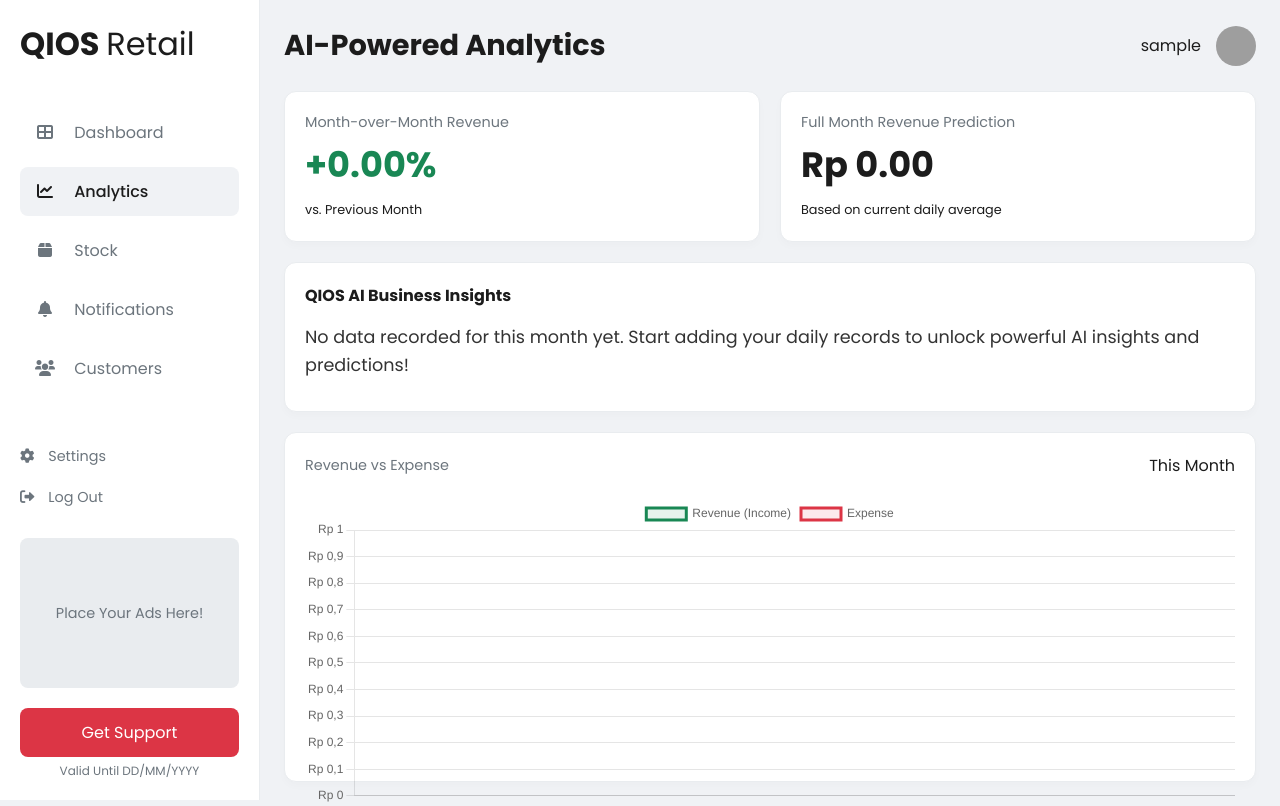
After one commit to buburbaritodiaduk/Quality-Integrated-Omni-System, a Django app: page /analytics/ in a window 1280 px wide. The commit adds this page. Run offline with Django 4.2, Linux system fonts and the light colour scheme; a user stored in the database is signed in; tables that the repository leaves empty hold one stand-in row (values such as "Sample post"); some libraries are stand-ins or nearby versions; grey boxes are pictures that could not be loaded.

Commit message:
AI Feature

```diff
--- a/main/urls.py
+++ b/main/urls.py
@@ -10,4 +10,6 @@ urlpatterns = [
     path('ajax/add_record/', views.add_record_view, name='add_record'),
     path('ajax/filter_dashboard/', views.filter_dashboard_view, name='filter_dashboard'),
     path('ajax/create_payment/', views.create_payment_view, name='create_payment'),
+    path('analytics/', views.analytics_view, name='analytics'),
+
 ]
--- a/main/views.py
+++ b/main/views.py
@@ -13,6 +13,82 @@ from django.db.models.functions import Coalesce
 import uuid
 import midtransclient
 from django.conf import settings
+from django.utils import timezone
+from django.db.models import Sum
+from .models import DailyRecord
+from decimal import Decimal
+import calendar
+import json
+
+def get_ai_advice(current_revenue, mom_change):
+    if current_revenue == 0:
+        return "No data recorded for this month yet. Start adding your daily records to unlock powerful AI insights and predictions!"
+
+    advice = ""
+    if mom_change > 20:
+        advice += "Fantastic! Your revenue is up significantly (over 20%) from last month. Keep up the momentum! Whatever you did last month, it's working."
+    elif mom_change > 0:
+        advice += f"Good progress. Your revenue is up {mom_change:.0f}% from last month. Keep pushing to grow your sales channels."
+    elif mom_change < -20:
+        advice += "Warning: Your revenue has dropped significantly (over 20%) this month. It's time to review your expenses, marketing strategy, or product offerings."
+    else:
+        advice += "Your revenue is stable, which is good. Now, let's look for new opportunities to grow. Consider running a promotion or engaging with customers on social media."
+
+    return advice
+
+@login_required
+def analytics_view(request):
+    today = timezone.now().date()
+    first_day_current_month = today.replace(day=1)
+
+    # === HITUNG DATA BULAN INI (TETAP SAMA) ===
+    current_month_data_qs = DailyRecord.objects.filter(date__gte=first_day_current_month)
+    current_revenue = current_month_data_qs.aggregate(total=Sum('income'))['total'] or Decimal('0.00')
+    # ... (Hitungan bulan lalu, MoM, prediksi, AI biarkan saja) ...
+    last_day_last_month = first_day_current_month - timezone.timedelta(days=1)
+    first_day_last_month = last_day_last_month.replace(day=1)
+    last_month_data = DailyRecord.objects.filter(date__range=[first_day_last_month, last_day_last_month])
+    last_month_revenue = last_month_data.aggregate(total=Sum('income'))['total'] or Decimal('0.00')
+    mom_change = 0
+    if last_month_revenue > 0: mom_change = ((current_revenue - last_month_revenue) / last_month_revenue) * 100
+    elif current_revenue > 0: mom_change = 100
+    days_in_month = calendar.monthrange(today.year, today.month)[1]
+    current_day_of_month = today.day
+    predicted_revenue = 0
+    if current_day_of_month > 0:
+        daily_avg = current_revenue / current_day_of_month
+        predicted_revenue = daily_avg * days_in_month
+    ai_advice = get_ai_advice(current_revenue, mom_change)
+
+    # === SIAPIN DATA BUAT CHART (BARU!) ===
+    # Ambil semua record bulan ini, diurutkan berdasarkan tanggal
+    chart_data = current_month_data_qs.order_by('date')
+
+    # Siapin list kosong buat nampung data chart
+    chart_labels = [] # Buat tanggal (sumbu X)
+    chart_revenue_data = [] # Buat pemasukan (sumbu Y)
+    chart_expense_data = [] # Buat pengeluaran (sumbu Y)
+
+    # Loop data harian dan masukin ke list
+    for record in chart_data:
+        chart_labels.append(record.date.strftime('%d %b')) # Format: "19 Oct"
+        chart_revenue_data.append(float(record.income)) # Chart.js butuh angka float
+        chart_expense_data.append(float(record.expense))
+
+    context = {
+        'current_revenue_formatted': f"Rp {current_revenue:,.2f}",
+        'mom_change': f"{mom_change:+.2f}",
+        'mom_change_value': mom_change,
+        'predicted_revenue_formatted': f"Rp {predicted_revenue:,.2f}",
+        'ai_advice': ai_advice,
+
+        # Kirim data chart ke template (convert ke JSON biar aman dibaca JS)
+        'chart_labels': json.dumps(chart_labels),
+        'chart_revenue_data': json.dumps(chart_revenue_data),
+        'chart_expense_data': json.dumps(chart_expense_data),
+    }
+
+    return render(request, 'main/analytics.html', context)
 
 @login_required
 def dashboard_view(request):
--- a/templates/base.html
+++ b/templates/base.html
@@ -24,6 +24,8 @@
     </div>
 
     <script src="https://cdn.jsdelivr.net/npm/flatpickr"></script>
+    <script src="https://cdn.jsdelivr.net/npm/chart.js"></script>
+
     {% block scripts %}{% endblock %}
 </body>
 </html>
--- /dev/null
+++ b/templates/main/analytics.html
@@ -0,0 +1,131 @@
+{% extends 'base.html' %}
+{% load static %}
+
+{% block title %}Analytics - QIOS Retail{% endblock %}
+
+{% block styles %}
+    <link rel="stylesheet" href="{% static 'css/style.css' %}">
+{% endblock %}
+
+{% block content %}
+    {% include 'main/sidebar.html' %}
+
+    <main class="main-content">
+        <header class="dashboard-header">
+            <div class="header-left">
+                <h2>AI-Powered Analytics</h2>
+            </div>
+            <div class="header-right">
+                <div class="user-profile">
+                    <span>{{ user.username }}</span>
+                    <img src="{% static 'images/logo-bisnis.png' %}" alt="Business Logo">
+                </div>
+            </div>
+        </header>
+
+        <div class="dashboard-grid" style="grid-template-columns: 1fr 1fr;">
+
+            <div class="card" style="grid-column: span 1;">
+                <p>Month-over-Month Revenue</p>
+                <h2 style="color: {% if mom_change_value < 0 %}#dc3545{% else %}#198754{% endif %};">
+                    {{ mom_change }}%
+                </h2>
+                <small>vs. Previous Month</small>
+            </div>
+
+            <div class="card" style="grid-column: span 1;">
+                <p>Full Month Revenue Prediction</p>
+                <h2>{{ predicted_revenue_formatted }}</h2>
+                <small>Based on current daily average</small>
+            </div>
+
+            <div class="card" style="grid-column: span 2; grid-row: span 1;">
+                <h4>QIOS AI Business Insights</h4>
+                <p style="font-size: 1.1rem; color: #333; margin-top: 15px; line-height: 1.6;">
+                    {{ ai_advice }}
+                </p>
+            </div>
+
+            <div class="card card-large" style="grid-column: span 2; height: 350px;"> <div class="card-header">
+                    <p>Revenue vs Expense</p>
+                    <span>This Month</span>
+                </div>
+                <canvas id="revenueExpenseChart"></canvas>
+            </div>
+
+        </div>
+    </main>
+{% endblock %}
+
+{% block scripts %}
+<script>
+document.addEventListener('DOMContentLoaded', function() {
+
+    // === KODE BARU UNTUK CHART ===
+    const ctx = document.getElementById('revenueExpenseChart').getContext('2d');
+
+    // Ambil data dari Django (yang udah di-JSON.stringify di views.py)
+    // Kita pake JSON.parse buat ngubah string JSON jadi array JavaScript asli
+    const chartLabels = JSON.parse('{{ chart_labels|safe }}');
+    const revenueData = JSON.parse('{{ chart_revenue_data|safe }}');
+    const expenseData = JSON.parse('{{ chart_expense_data|safe }}');
+
+    new Chart(ctx, {
+        type: 'line', // Bisa ganti 'bar' kalo mau grafik batang
+        data: {
+            labels: chartLabels, // Tanggal buat sumbu X
+            datasets: [
+                {
+                    label: 'Revenue (Income)',
+                    data: revenueData, // Data pemasukan
+                    borderColor: '#198754', // Warna ijo
+                    backgroundColor: 'rgba(25, 135, 84, 0.1)',
+                    tension: 0.1, // Bikin garis agak melengkung
+                    fill: true
+                },
+                {
+                    label: 'Expense',
+                    data: expenseData, // Data pengeluaran
+                    borderColor: '#dc3545', // Warna merah
+                    backgroundColor: 'rgba(220, 53, 69, 0.1)',
+                    tension: 0.1,
+                    fill: true
+                }
+            ]
+        },
+        options: {
+            responsive: true,
+            maintainAspectRatio: false, // Biar tingginya nurut sama parent div
+            scales: {
+                y: {
+                    beginAtZero: true,
+                    ticks: {
+                        // Format angka di sumbu Y jadi "Rp ..."
+                        callback: function(value, index, values) {
+                            return 'Rp ' + value.toLocaleString('id-ID');
+                        }
+                    }
+                }
+            },
+            plugins: {
+                tooltip: {
+                    callbacks: {
+                        label: function(context) {
+                            let label = context.dataset.label || '';
+                            if (label) {
+                                label += ': ';
+                            }
+                            if (context.parsed.y !== null) {
+                                label += 'Rp ' + context.parsed.y.toLocaleString('id-ID');
+                            }
+                            return label;
+                        }
+                    }
+                }
+            }
+        }
+    });
+
+});
+</script>
+{% endblock %}
--- a/templates/main/dashboard.html
+++ b/templates/main/dashboard.html
@@ -24,7 +24,7 @@
             </div>
             <div class="header-right">
                 <div class="user-profile">
-                    <span>{{ user.username|capfirst }}</span>
+                    <span>{{ user.username }}</span>
                     <img src="{% static 'images/logo-bisnis.png' %}" alt="Business Logo">
                 </div>
             </div>
--- a/templates/main/sidebar.html
+++ b/templates/main/sidebar.html
@@ -5,8 +5,12 @@
     </div>
     <nav class="sidebar-nav">
         <ul>
-            <li class="active"><a href="{% url 'dashboard' %}"><i class="fas fa-th-large"></i> Dashboard</a></li>
-            <li><a href="#"><i class="fas fa-chart-line"></i> Analytics</a></li>
+            <li {% if request.resolver_match.url_name == 'dashboard' %}class="active"{% endif %}>
+                <a href="{% url 'dashboard' %}"><i class="fas fa-th-large"></i> Dashboard</a>
+            </li>
+            <li {% if request.resolver_match.url_name == 'analytics' %}class="active"{% endif %}>
+                <a href="{% url 'analytics' %}"><i class="fas fa-chart-line"></i> Analytics</a>
+            </li>
             <li><a href="#"><i class="fas fa-box"></i> Stock</a></li>
             <li><a href="#"><i class="fas fa-bell"></i> Notifications</a></li>
             <li><a href="#"><i class="fas fa-users"></i> Customers</a></li>
```
Also changed, not shown: requirements.txt (+32 -0 lines).
